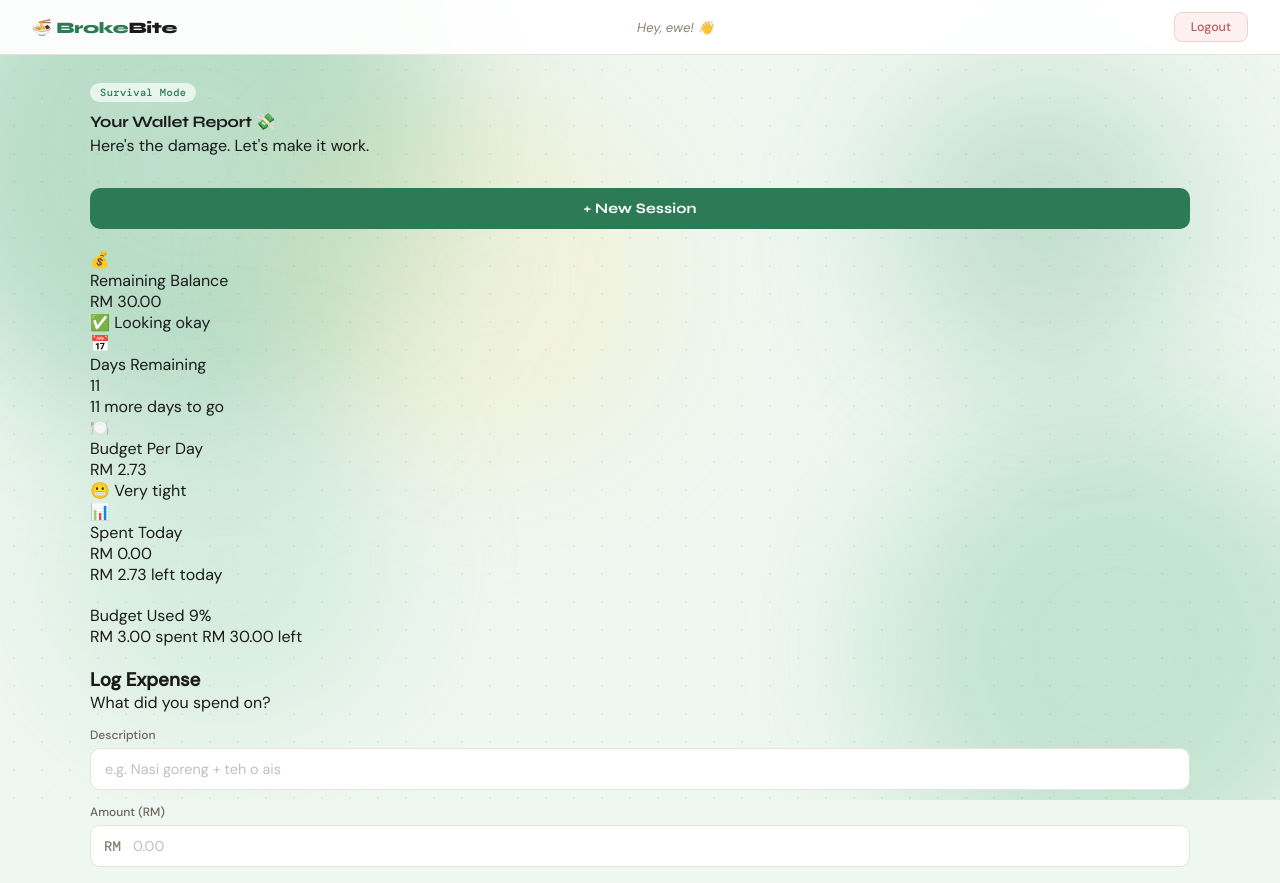
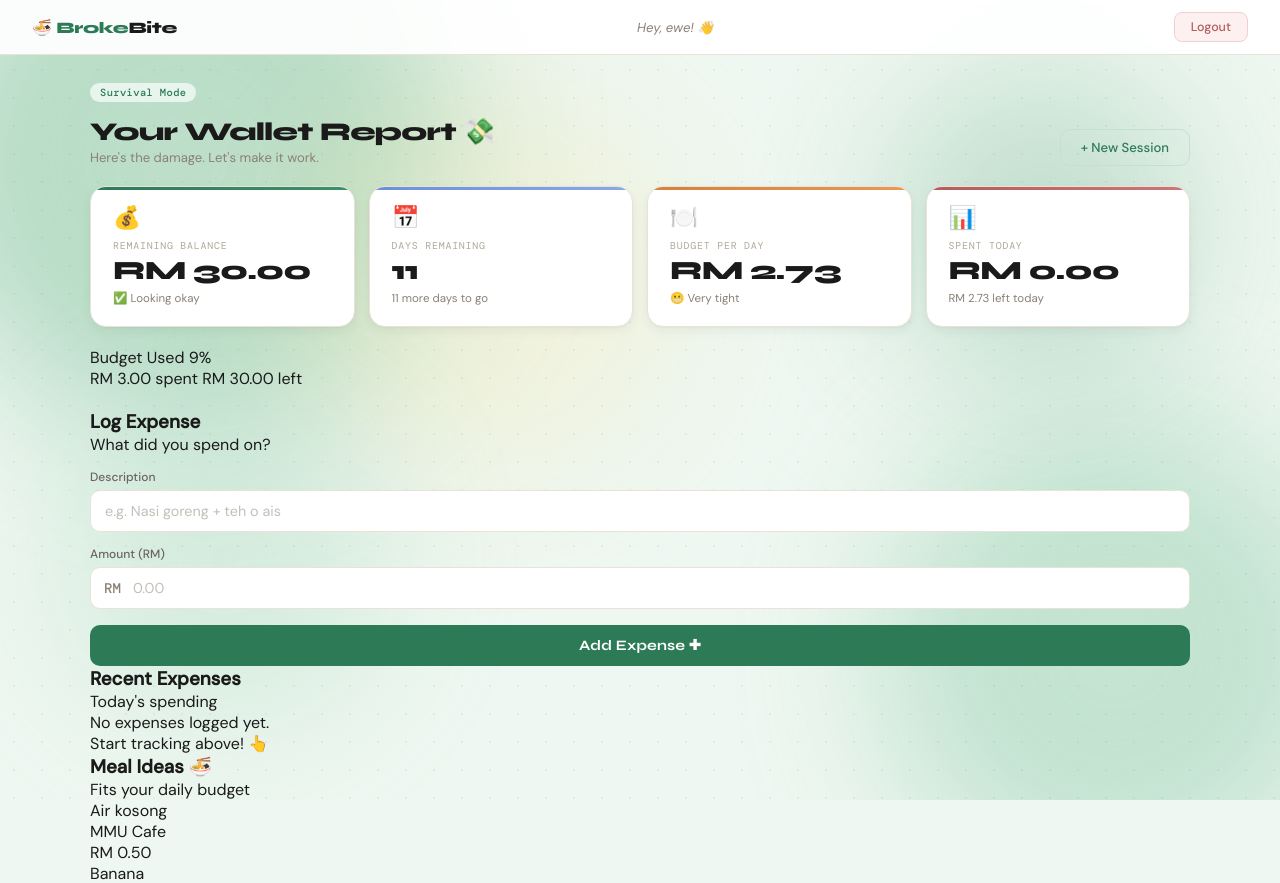
Before and after one commit to choongkarhung/GitExercise-G072, a Flask app: page /dashboard in a window 1280 px wide. Shown: the top 883 px of the page. Run offline with Flask 3, Linux system fonts and the light colour scheme; a user stored in the database is signed in; data comes from the database, SQL or seed files in the repository; data that the repository does not hold is empty.

Commit message:
Dashboard css x2.

```diff
--- a/static/dashboard.css
+++ b/static/dashboard.css
@@ -13,7 +13,7 @@
     animation: card-in 0.5s cubic-bezier(0.16, 1, 0.3, 1) both;
 }
 
-/* ── HEADER ── */
+/* HEADER */
 .dash-header {
     display: flex;
     align-items: flex-end;
@@ -21,3 +21,108 @@
     gap: 16px;
     flex-wrap: wrap;
 }
+
+.dash-title {
+    font-family: 'Syne', sans-serif;
+    font-size: 1.6rem;
+    font-weight: 800;
+    color: var(--ink);
+    margin: 4px 0 2px;
+    letter-spacing: -0.03em;
+    text-align: left;
+}
+
+.dash-sub {
+    font-size: 0.82rem;
+    color: var(--ink-muted);
+    text-align: left;
+}
+
+.btn-new-session {
+    width: auto;
+    padding: 9px 20px;
+    margin-top: 0;
+    background: transparent;
+    border: 1.5px solid var(--green-border);
+    color: var(--green);
+    font-size: 0.82rem;
+    font-family: 'DM Sans', sans-serif;
+    font-weight: 500;
+    border-radius: 10px;
+    letter-spacing: 0;
+    white-space: nowrap;
+}
+
+.btn-new-session:hover {
+    background: var(--green-light);
+    border-color: var(--green);
+    transform: none;
+    box-shadow: none;
+}
+
+/* ── STAT CARDS ── */
+.stats-row {
+    display: grid;
+    grid-template-columns: repeat(4, 1fr);
+    gap: 14px;
+}
+
+.stat-card {
+    background: var(--surface);
+    border: 1px solid var(--cream-border);
+    border-radius: 16px;
+    padding: 20px 22px;
+    position: relative;
+    overflow: hidden;
+    transition: transform 0.2s ease, box-shadow 0.2s ease;
+    box-shadow: 0 1px 3px rgba(0,0,0,0.04), 0 4px 12px rgba(0,0,0,0.05);
+}
+
+.stat-card::before {
+    content: '';
+    position: absolute;
+    top: 0; left: 0; right: 0;
+    height: 3px;
+    border-radius: 16px 16px 0 0;
+}
+
+.stat-balance::before { background: linear-gradient(90deg, #2d7a57, #3a9268); }
+.stat-days::before    { background: linear-gradient(90deg, #6b8fd6, #89a8e8); }
+.stat-daily::before   { background: linear-gradient(90deg, #d4813a, #e89a56); }
+.stat-spent::before   { background: linear-gradient(90deg, #b35c5c, #cc7777); }
+
+.stat-card:hover {
+    transform: translateY(-2px);
+    box-shadow: 0 4px 20px rgba(0,0,0,0.09);
+}
+
+.stat-icon {
+    font-size: 1.4rem;
+    margin-bottom: 10px;
+    display: block;
+    line-height: 1;
+}
+
+.stat-label {
+    font-family: 'DM Mono', monospace;
+    font-size: 0.62rem;
+    color: var(--ink-faint);
+    text-transform: uppercase;
+    letter-spacing: 0.08em;
+    margin-bottom: 6px;
+}
+
+.stat-value {
+    font-family: 'Syne', sans-serif;
+    font-size: 1.65rem;
+    font-weight: 800;
+    color: var(--ink);
+    letter-spacing: -0.03em;
+    line-height: 1;
+    margin-bottom: 6px;
+}
+
+.stat-note {
+    font-size: 0.72rem;
+    color: var(--ink-muted);
+}
```
